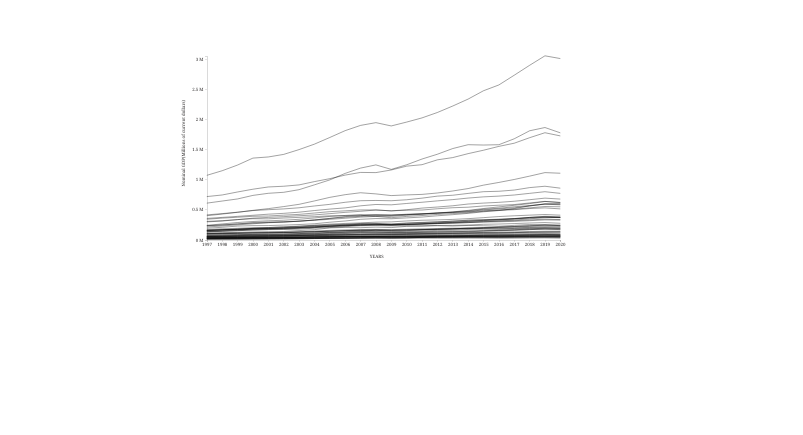
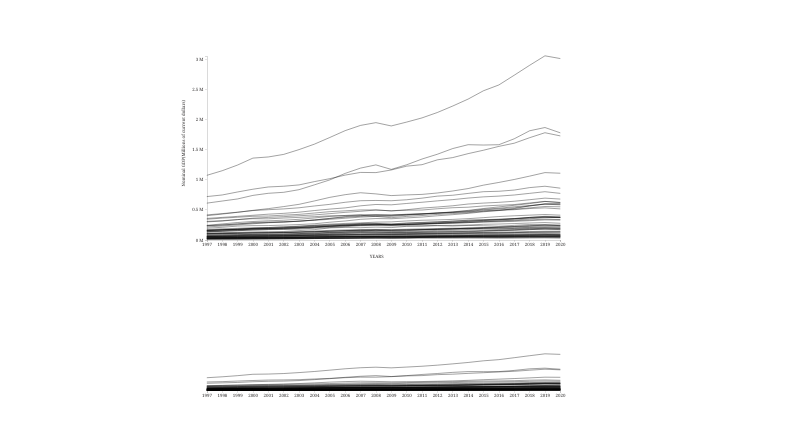
Before and after one commit to ybaidiuk/Visualisation_and_Visual_Data_Analysis, a plain HTML site: page index.html in a window 1280 px wide. Shown: the part 61-496 px from the top of the page, without its empty margins (238-1041 px from the left). Drawn offline with Linux system fonts and the light colour scheme.

Commit message:
brush area drowing well

```diff
--- a/index.html
+++ b/index.html
@@ -8,7 +8,8 @@
 <body>
     <div class="root">
         <h1 class="center-text">YEARLY NOMINAL GDP PER STATE IN THE USA</h1>
-        <div id="container" class="svg-container"></div>
+        <div id="container"></div>
+        <div id="container-brush"></div>
     </div>
 
     <!-- Include d3.js from a file -->
--- a/vis.js
+++ b/vis.js
@@ -14,6 +14,18 @@ const svg = d3.select('div#container').append('svg')
     .style('padding', `0 ${padding}`)
     .style('margin', `0 ${margin}`)
     .classed('svg-content', true)
+
+const svgBrush = d3.select('div#container-brush').append('svg')
+    .attr('preserveAspectRatio', 'xMinYMin meet')
+    .attr('viewBox', '-'
+        + adj + ' -'
+        + adj + ' '
+        + (width + adj * 3) + ' '
+        + (height/5 + adj * 3))
+    .style('padding', `0 ${padding}`)
+    .style('margin', `0 ${margin}`)
+    .classed('svg-content', true)
+
 
 //-----------------------------DATA-----------------------------//
 const dataset = d3.csv('usa_nominal_gdp_1997-2020.csv')
@@ -42,6 +54,11 @@ dataset.then(data => {
     yScale.domain([(0), d3.max(slices, c => d3.max(c.values, d => d.measurement + 4))
     ])
 
+    const brushScaleY = d3.scaleLinear().range([height/5, 0])
+    brushScaleY.domain([(0), d3.max(slices, c => d3.max(c.values, d => d.measurement + 4))
+    ])
+
+
 //-----------------------------AXES-----------------------------//
     const yaxis = d3.axisLeft()
         .tickFormat(n => n / 1000000 + ' M')
@@ -57,6 +74,10 @@ dataset.then(data => {
     const line = d3.line()
         .x(d => xScale(d.date))
         .y(d => yScale(d.measurement))
+
+    const brushLine = d3.line()
+        .x(d => xScale(d.date))
+        .y(d => brushScaleY(d.measurement))
 
 //-------------------------2. DRAWING---------------------------//
 //-----------------------------AXES-----------------------------//
@@ -79,6 +100,11 @@ dataset.then(data => {
         .attr('dx', '-10em')
         .style('text-anchor', 'end')
         .text('Nominal GDP(Millions of current dollars)')
+
+    svgBrush.append('g')
+        .attr('class', 'axis')
+        .attr('transform', 'translate(0,' + height /5 + ')')
+        .call(xaxis)
 
 //----------------------------LINES-----------------------------//
     const lines = svg.selectAll('lines')
@@ -108,5 +134,13 @@ dataset.then(data => {
         .attr('class', 'line')
         .attr('d', d => line(d.values))
 
+    const linesBrush = svgBrush.selectAll('lines')
+        .data(slices)
+        .enter()
+        .append('g')
+
+    linesBrush.append('path')
+        .attr('class', 'line')
+        .attr('d', d => brushLine(d.values))
 
 });
```
